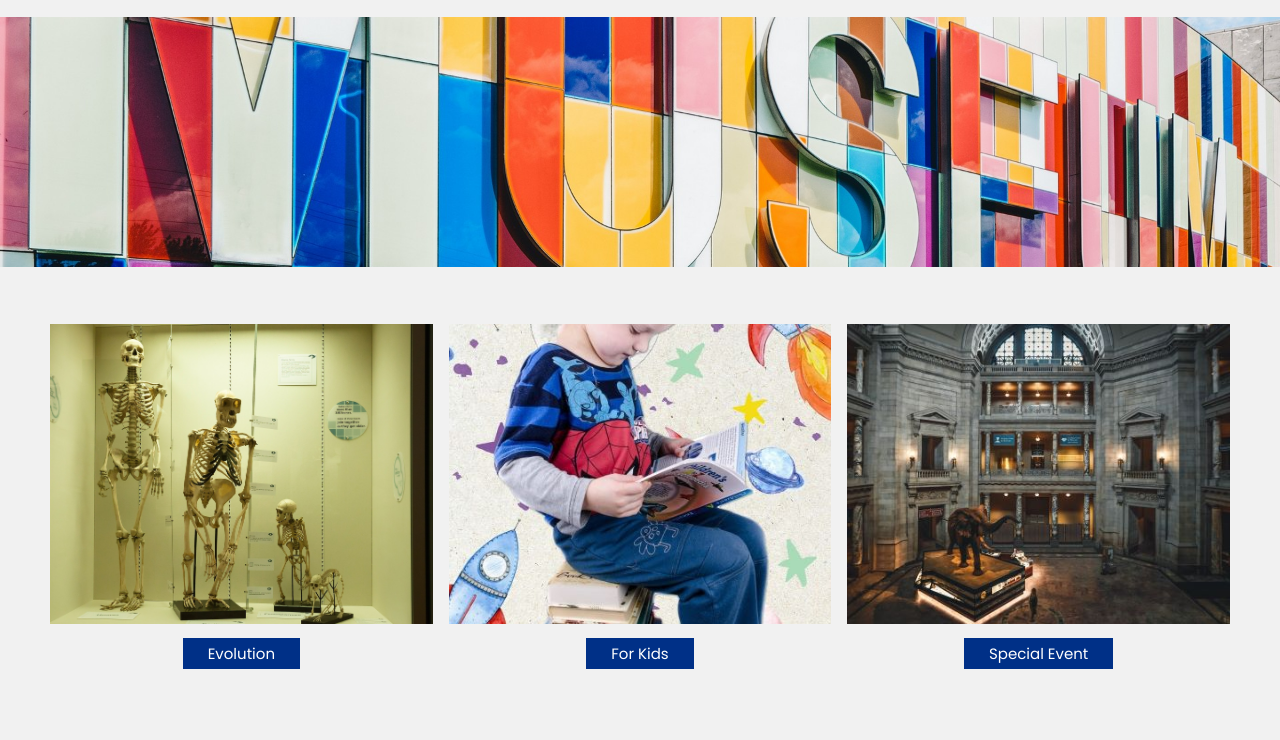
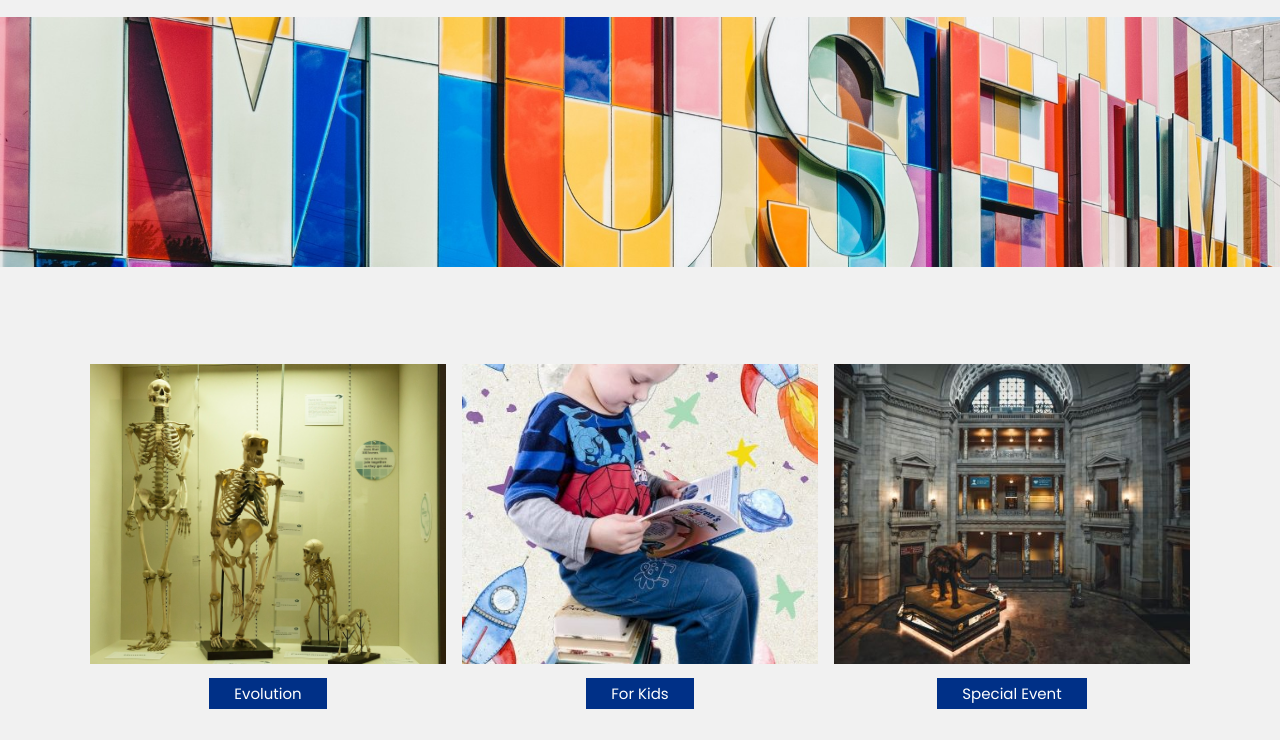
Before and after one commit to SverreStra/SemProject_2022_CSM, a plain HTML site: page index.html in a window 1280 px wide. Shown: the part 181-921 px from the top of the page. Drawn offline with Linux system fonts and the light colour scheme.

Commit message:
update
Update on Logo
and abit more padding for the entire page

```diff
--- a/css/main.css
+++ b/css/main.css
@@ -84,6 +84,7 @@ nav li a {
 }
 
 .logo-small-screen {
+  font-weight: bold;
   float: right;
 }
 
@@ -128,6 +129,7 @@ nav li a {
 
 .main {
   padding: 25px;
+  margin: 5px;
 }
 /*All h2 paddings and Font-Size*/
 .support-hero h2,
--- a/css/media.css
+++ b/css/media.css
@@ -76,7 +76,8 @@
   }
 
   .main {
-    padding: 25px;
+    padding: 50px;
+    margin: 5px;
   }
 
   .header-image img {
@@ -362,6 +363,11 @@ footer {
     height: 250px;
   }
 
+  .main {
+    padding: 60px;
+    margin: 5px;
+  }
+
 
 /*Index*/
 
@@ -474,7 +480,7 @@ footer {
 .special-event-text p,
 .special-text-2 p,
 .text-contact p,
-.research-text p
+.research-text p,
 .teacher-text p,
 .kids-text p {
   font-size: 18px;
@@ -680,6 +686,4 @@ footer {
   height: 400px;
 }
 
-
-
  }
```
